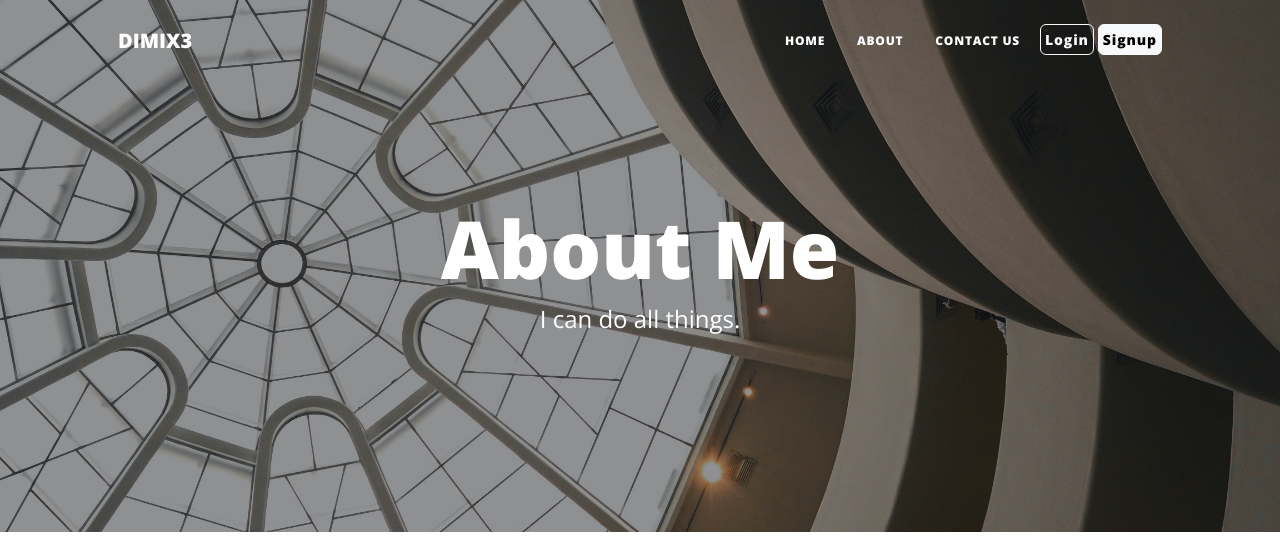
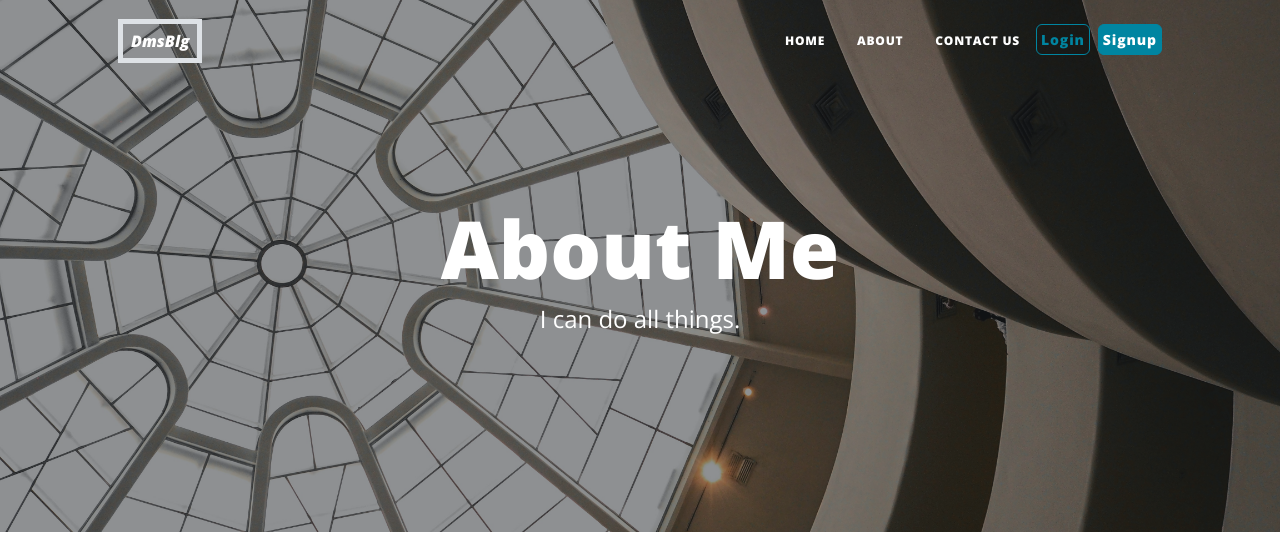
Before and after one commit to CeeObi/Blogs-Project, a Flask app: page /about in a window 1280 px wide. Shown: the top 536 px of the page. Run offline with Flask 3, Linux system fonts and the light colour scheme; some libraries are stand-ins or nearby versions.

Commit message:
update nav header

```diff
--- a/templates/header.html
+++ b/templates/header.html
@@ -21,7 +21,7 @@
     <!-- Navigation-->
     <nav class="navbar navbar-expand-lg navbar-light" id="mainNav">
         <div class="container px-4 px-lg-5">
-            <a class="navbar-brand" href="{{url_for('home')}}">DIMIX3</a>
+            <a class="navbar-brand border px-2 border-5 fs-6 fst-italic" href="{{url_for('home')}}">DmsBlg</a>
             <button class="navbar-toggler" type="button" data-bs-toggle="collapse" data-bs-target="#navbarResponsive" aria-controls="navbarResponsive" aria-expanded="false" aria-label="Toggle navigation">
                 Menu
                 <i class="fas fa-bars"></i>
@@ -35,8 +35,8 @@
                     <li class="nav-item fs-6  px-1 pt-2 mt-2 mx-2"><a class="subheading shadow rounded text-light" href="{{url_for('home')}}">Welcome, {{current_user.name.title()}}</a></li>
                     <li class="nav-item"><a class="btn rounded btn-light p-1 mt-3 " href="{{url_for('logout')}}">Logout</a></li>
                     {% else %}
-                    <li class="nav-item"><a class="btn rounded btn-outline-light p-1 mt-3 mx-1" href="{{url_for('login')}}">Login</a></li>
-                    <li class="nav-item"><a class="btn rounded btn-light p-1 mt-3 " href="{{url_for('signup')}}">Signup</a></li>
+                    <li class="nav-item"><a class="btn rounded btn-outline-primary p-1 mt-3 me-2" href="{{url_for('login')}}">Login</a></li>
+                    <li class="nav-item"><a class="btn rounded btn-primary p-1 mt-3 " href="{{url_for('signup')}}">Signup</a></li>
                     {% endif %}
 
                 </ul>
```
